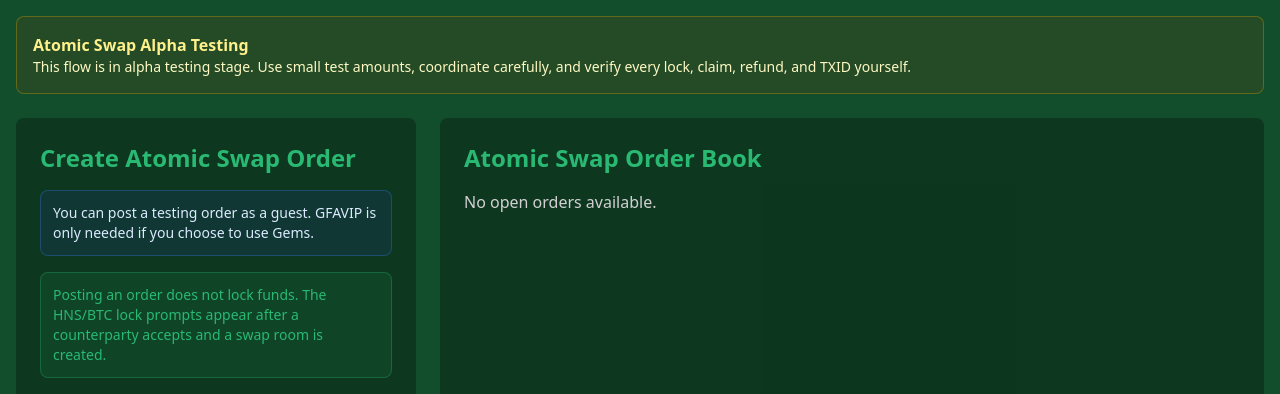
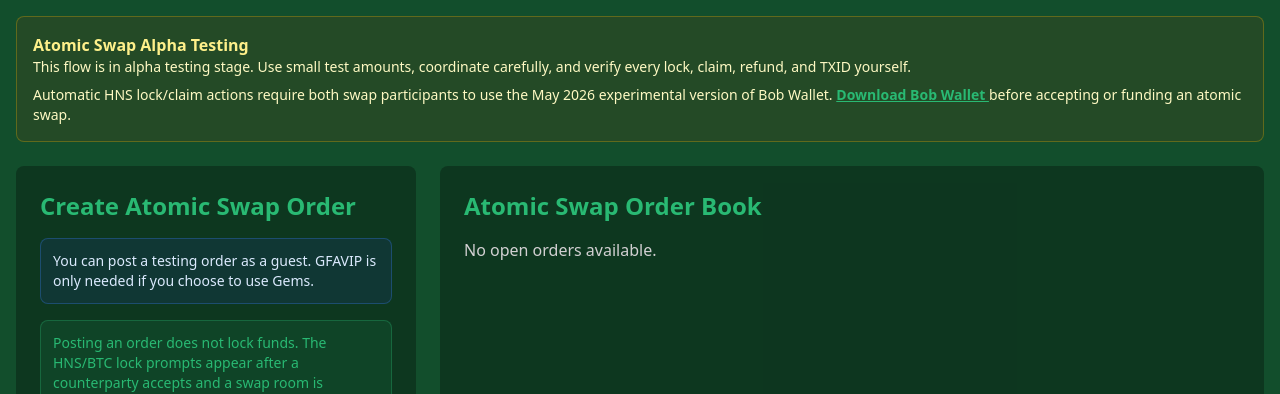
Before and after one commit to shadstoneofficial/liquidity-spot, a Flask app: page /orders in a window 1280 px wide. Shown: the part 72-466 px from the top of the page. Run offline with Flask 3, Linux system fonts and the light colour scheme; data that the repository does not hold is empty; some libraries are stand-ins or nearby versions.

Commit message:
Add Bob experimental build notice to orders

```diff
--- a/templates/orders.html
+++ b/templates/orders.html
@@ -9,6 +9,13 @@
             <p class="font-bold text-yellow-200">Atomic Swap Alpha Testing</p>
             <p class="text-sm text-yellow-100">
                 This flow is in alpha testing stage. Use small test amounts, coordinate carefully, and verify every lock, claim, refund, and TXID yourself.
+            </p>
+            <p class="mt-2 text-sm text-yellow-100">
+                Automatic HNS lock/claim actions require both swap participants to use the May 2026 experimental version of Bob Wallet.
+                <a href="https://bobwallet.org/download" target="_blank" rel="noopener noreferrer" class="font-bold text-gfa-light hover:text-white underline">
+                    Download Bob Wallet
+                </a>
+                before accepting or funding an atomic swap.
             </p>
         </div>
     </div>
```
